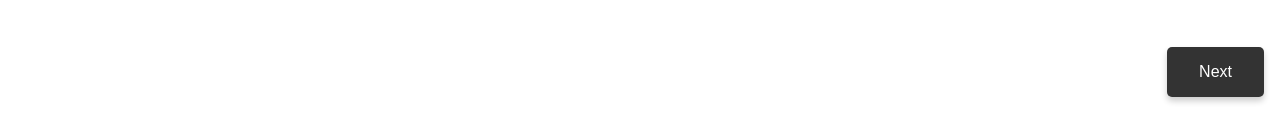
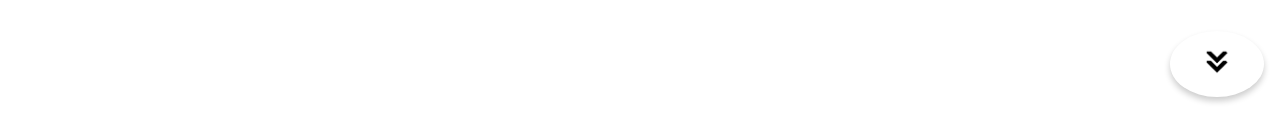
Before and after one commit to nunoedgar/my-web-portfolio, a plain HTML site: page index.html in a window 1280 px wide. Shown: the part 687-800 px from the top of the page. Drawn offline with Linux system fonts and the light colour scheme.

Commit message:
Button next section with icon and being round

```diff
--- a/index.html
+++ b/index.html
@@ -375,7 +375,7 @@
       </nav>
     </footer>
     <button id="scrollToNext" class="scroll-btn">
-      Next
+      <img src="./assets/arrow.png" alt="Ícone" style="max-width: 30px;">
     </button>
     <script src="script.js"></script>
   </body>
--- a/style.css
+++ b/style.css
@@ -438,10 +438,10 @@ footer p {
   bottom: 1rem;
   right: 1rem;
   padding: 1rem 2rem;
-  background-color: #333;
+  background-color: #ffffff;
   color: white;
   border: none;
-  border-radius: 5px;
+  border-radius: 50%;
   cursor: pointer;
   font-size: 1rem;
   box-shadow: 0 4px 6px rgba(0, 0, 0, 0.2);
```
